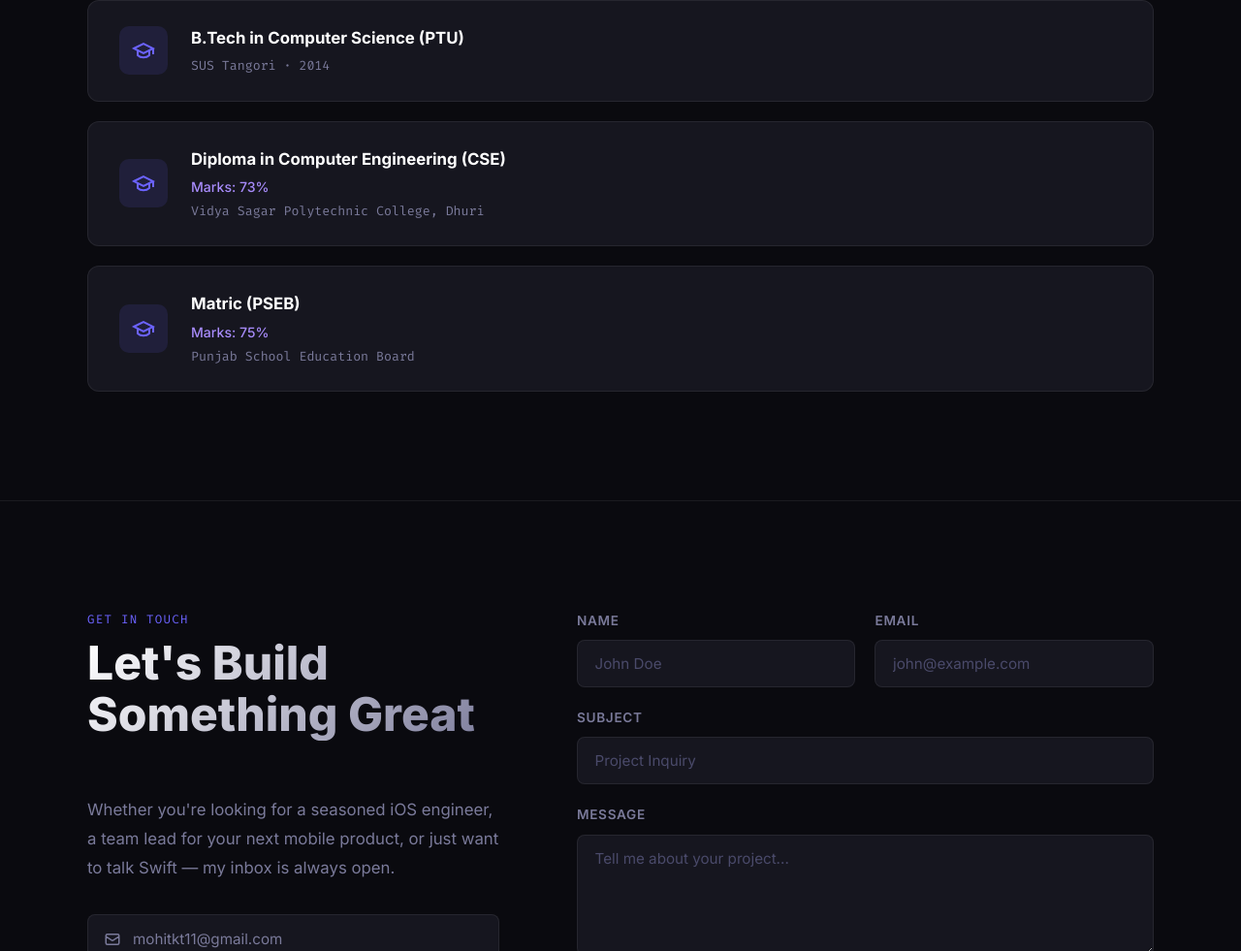
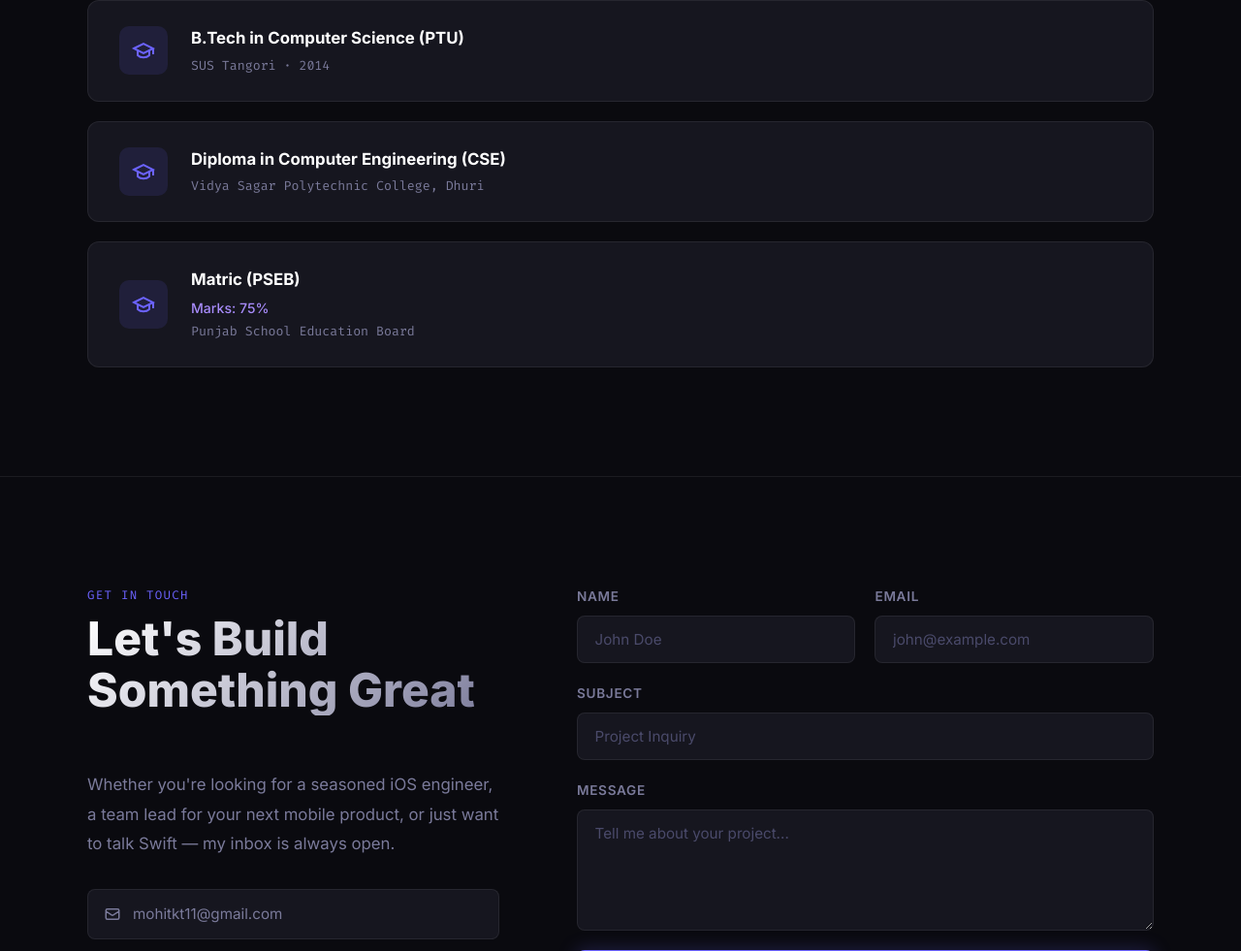
Before and after one commit to Mohithack/my-protfolio, a plain HTML site: page index.html in a window 1280 px wide. Shown: the part 5588-6569 px from the top of the page at 97% size. Drawn offline with Linux system fonts and the light colour scheme.

Commit message:
auto: update portfolio

```diff
--- a/index.html
+++ b/index.html
@@ -408,7 +408,6 @@
           </div>
           <div>
             <h3>Diploma in Computer Engineering (CSE)</h3>
-            <span class="edu-field">Marks: 73%</span>
             <span class="edu-institute">Vidya Sagar Polytechnic College, Dhuri</span>
           </div>
         </div>
```
